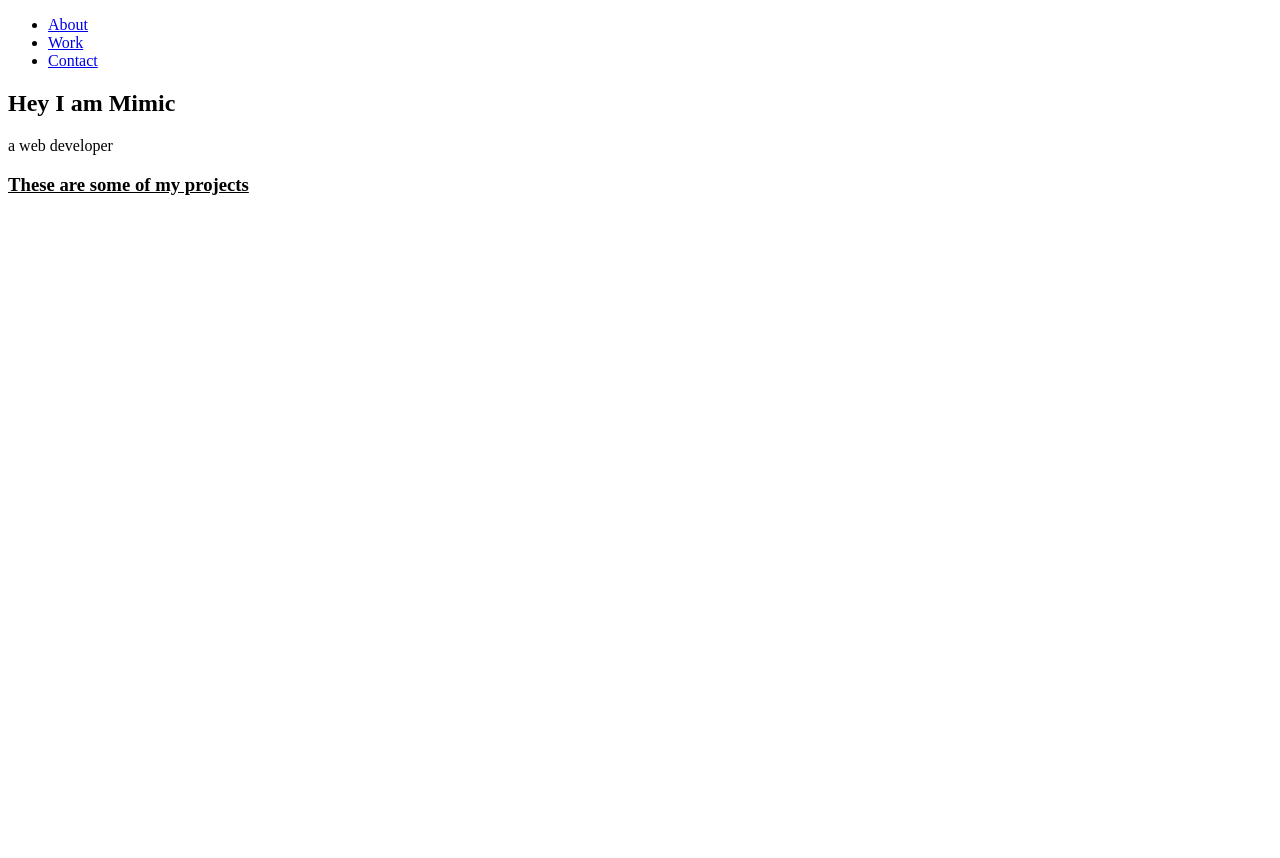
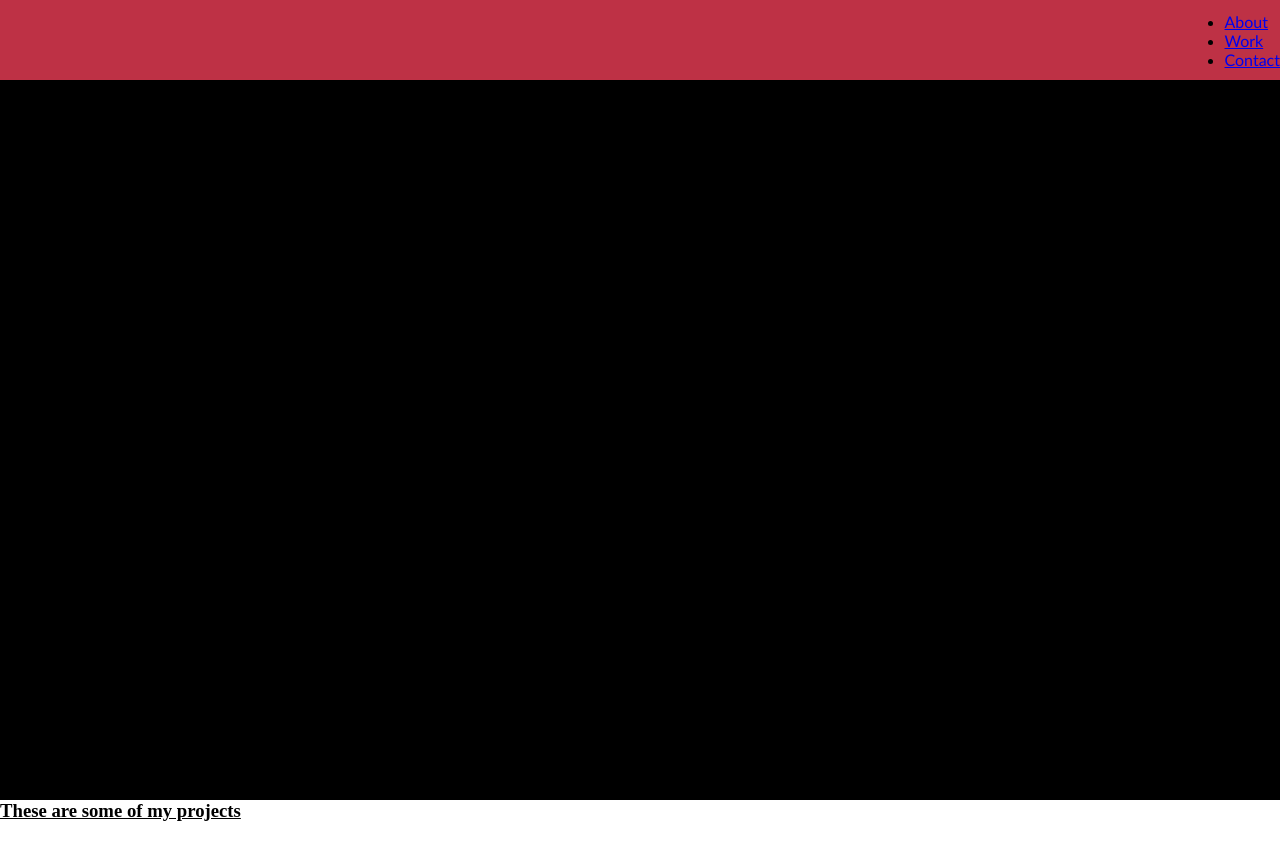
Before and after one commit to bolajiakanji/bolaji-and-Emmanuel-collaboration, a plain HTML site: page index.html in a window 1280 px wide. Before the commit the page ends 800 px from the top, so only its background shows below. Drawn offline with Linux system fonts and the light colour scheme.

Commit message:
bolaji first css commit

```diff
--- a/index.html
+++ b/index.html
@@ -6,6 +6,7 @@
     <meta http-equiv="X-UA-Compatible" content="IE=edge">
     <meta name="viewport" content="width=h1, initial-scale=1.0">
     <title>Document</title>
+    <link rel="stylesheet" href="style.css">
 </head>
 
 <body>
--- /dev/null
+++ b/style.css
@@ -0,0 +1,21 @@
+* {
+  margin: 0;
+  padding: 0;
+  box-sizing: border-box;
+}
+
+#welcome-section {
+  min-height: 100vh;
+  background-color: black;
+}
+
+nav{
+  background-color: #be3145;
+  height: 10vh;
+  display: flex;
+  align-items: center;
+  justify-content: flex-end;
+  font-family:'Gill Sans', 'Gill Sans MT', Calibri, 'Trebuchet MS', sans-serif;
+  position: fixed;
+  width: 100%;
+}
```
